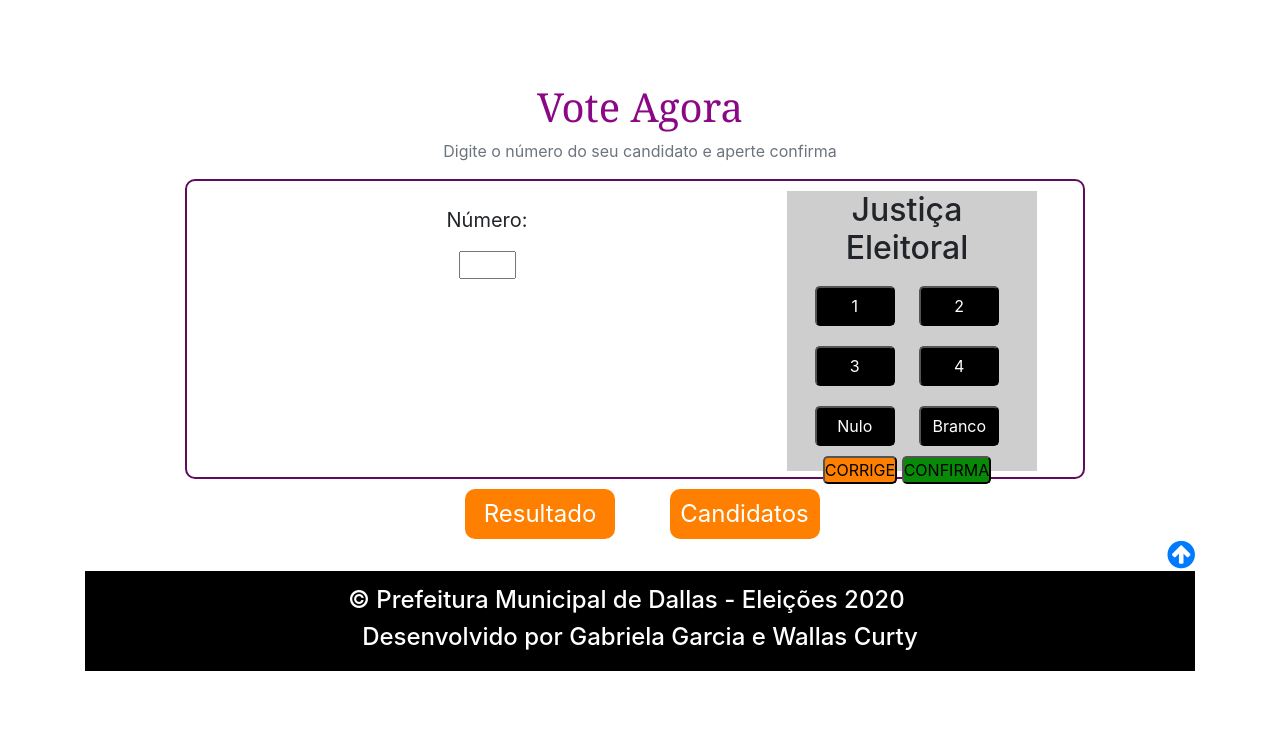
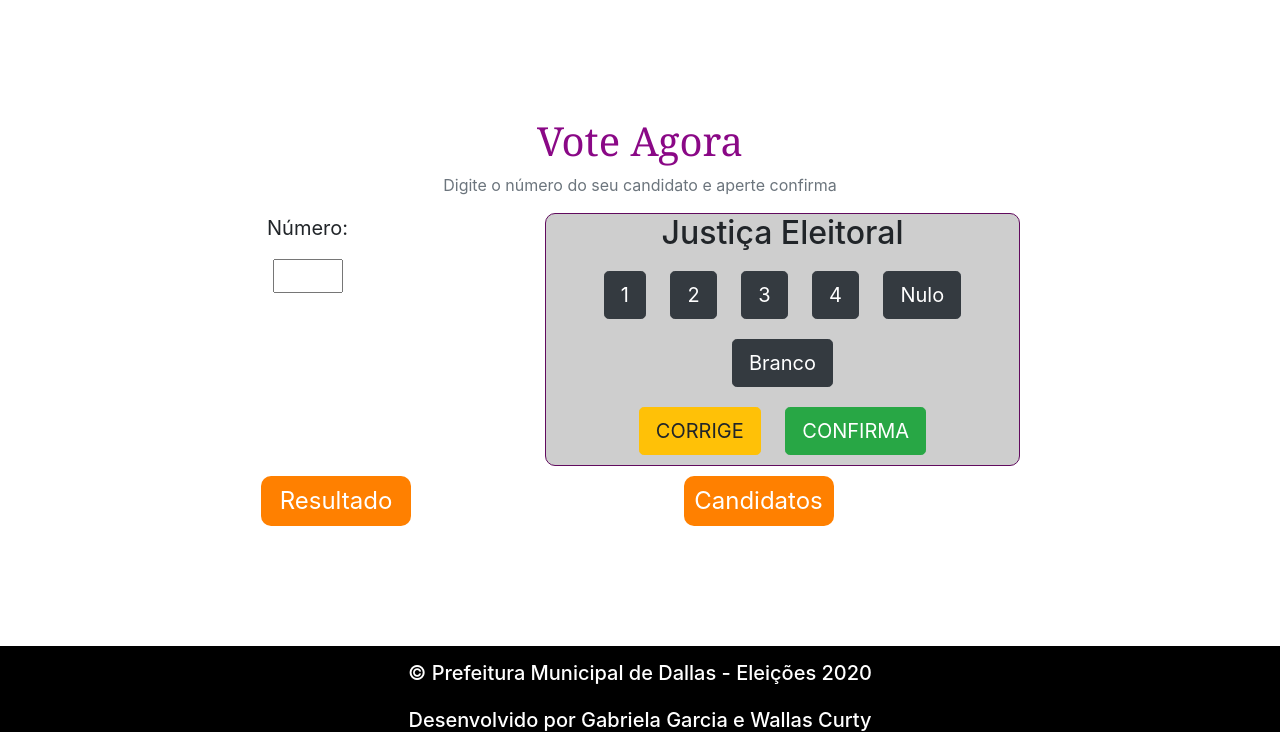
Before and after one commit to gabsgc/projeto-votacao, a plain HTML site: page index.html in a window 1280 px wide. Shown: the part 893-1633 px from the top of the page. Before the commit the page ends 1564 px from the top, so only its background shows below. Drawn offline with nearby package versions, Linux system fonts and the light colour scheme.

Commit message:
Trabalhando a responsividade e ajustando as divs

```diff
--- a/css/style.css
+++ b/css/style.css
@@ -52,8 +52,7 @@ h1 {
 }
 
 div#candidatos {
-    height: 600px;
-    padding-top: 120px;
+    padding: 120px 0px 120px 0px;
 }
 
 figcaption {
@@ -64,59 +63,27 @@ figcaption {
 
 /*Formatação da Urna*/
 div#urna-votacao {
-    padding-bottom: 2em;
-}
-
-div.urna {
-    width: 900px;
-    height: 300px;
-    border: 2px #610B5E solid;
-    border-radius: 10px;
-    margin-left: 100px;
+    padding: 0px 0px 120px 0px;
 }
 
 div.tela-urna {
-    width: 600px;
     text-align: center;
-    float: left;
-}
-
-div.tela-urna p{
     font-size: 15pt;
+    border-radius: 10px;
+    padding-bottom: 1em;
 }
 
 div.teclado {
-    width: 250px;
-    height: 280px;
-    float: left;
     text-align: center;
     background-color: #cecece;
-    padding-right: 10px;
-    margin-top: 10px;
+    border-radius: 10px;
+    border: 1px #610B5E solid;
 }
 
-.teclas{
+div.teclado button{
     margin: 10px;
-    background-color: black;
-    color: #ffffff;
-    border-radius: 5px;
-    height: 40px;
-    width: 80px;
 }
-button.laranja{
-    background-color: #FF8000;
-    border-radius: 5px;
-}
-
-button.verde {
-    background-color: #088A08;
-    border-radius: 5px;
-}
-
-.btn-resultado {
-    margin-left: 380px;
-}
-
+/*Fim da formatação da Urna */
 div.resultados {
     margin-top: 50px;
     margin-bottom: 70px;
@@ -128,11 +95,12 @@ div.resultados p {
     font-family: sans-serif;
 }
 
+footer {
+    height: 50%;
+    background-color: black;
+}
 
-/*Fim da formatação da Urna */
-footer {
-    height: 100px;
-    background-color: black;
+footer h5 {
     color: #ffffff;
     padding-top: 15px;
     text-align: center;
--- a/index.html
+++ b/index.html
@@ -69,45 +69,42 @@
         <div id="urna-votacao">
             <h1>Vote Agora</h1>
             <p class="text-muted text-center">Digite o número do seu candidato e aperte confirma</p>
-            <div class="urna">
-                <div class="tela-urna">
-                    <img id="perfil">
+            <div class="row">
+                <div class="col-lg-5 col-md-4 col-sm-8 tela-urna">
                     <p>Número:</p>
                     <form name="votacao">
                         <input size="1" id="campo" value="" maxlength="1" type="text" readonly="readonly" />
                     </form>
                 </div>
-                <div class="teclado">
+                <div class="col-lg-5 col-md-4 col-sm-8 teclado">
                     <h2>Justiça Eleitoral</h2>
-                    <button class="teclas" onclick="inserir(1)">1</button>
-                    <button class="teclas" onclick="inserir(2)">2</button>
-                    <button class="teclas" onclick="inserir(3)">3</button>
-                    <button class="teclas" onclick="inserir(4)">4</button>
-                    <button class="teclas" onclick="inserir(5)">Nulo</button>
-                    <button class="teclas" onclick="inserir(6)">Branco</button>
+                    <button class="btn btn-dark btn-lg" onclick="inserir(1)">1</button>
+                    <button class="btn btn-dark btn-lg" onclick="inserir(2)">2</button>
+                    <button class="btn btn-dark btn-lg" onclick="inserir(3)">3</button>
+                    <button class="btn btn-dark btn-lg" onclick="inserir(4)">4</button>
+                    <button class="btn btn-dark btn-lg" onclick="inserir(5)">Nulo</button>
+                    <button class="btn btn-dark btn-lg" onclick="inserir(6)">Branco</button>
                     <div>
-                        <button class="laranja" onclick="corrige()">CORRIGE</button>
-                        <button class="verde" onclick="votar()">CONFIRMA</button>
+                        <button class="btn btn-warning btn-lg" onclick="corrige()">CORRIGE</button>
+                        <button class="btn btn-success btn-lg" onclick="votar()">CONFIRMA</button>
                     </div>
                 </div>
             </div>
-            <a href="resultado.html"><button type="button" class="btn-resultado" onclick="resultado();">Resultado</button></a>
-            <a href="#candidatos"><button type="button" class="btn-inicio">Candidatos</button></a>
-
-            <div>
-                <p class="float-right pb-3">
-                    <a href=""><i class="fa fa-arrow-circle-up fa-2x" aria-hidden="true"></i>
-                    </svg></a>
-                </p>
+            <div class="row" style="margin-left: 10%;">
+                <div class="col-lg-5 col-md-4 col-sm-8">
+                    <a href="resultado.html"><button type="button" class="btn-resultado" onclick="resultado();">Resultado</button></a>
+                </div>
+                <div class="col-lg-5 col-md-4 col-sm-8 ">
+                    <a href="#candidatos"><button type="button" class="btn-inicio">Candidatos</button></a>
+                </div>
             </div>
         </div>
-        <footer>
-            <h4>&copy Prefeitura Municipal de Dallas - Eleições 2020</h4>
-            <h4>Desenvolvido por Gabriela Garcia e Wallas Curty</h4>
-        </footer>
-
     </div>
 
+    <footer>
+        <h5>&copy Prefeitura Municipal de Dallas - Eleições 2020</h5>
+        <h5>Desenvolvido por Gabriela Garcia e Wallas Curty</h5>
+    </footer>
 
     <script src="https://code.jquery.com/jquery-3.5.1.slim.min.js"
         integrity="sha384-DfXdz2htPH0lsSSs5nCTpuj/zy4C+OGpamoFVy38MVBnE+IbbVYUew+OrCXaRkfj"
```
